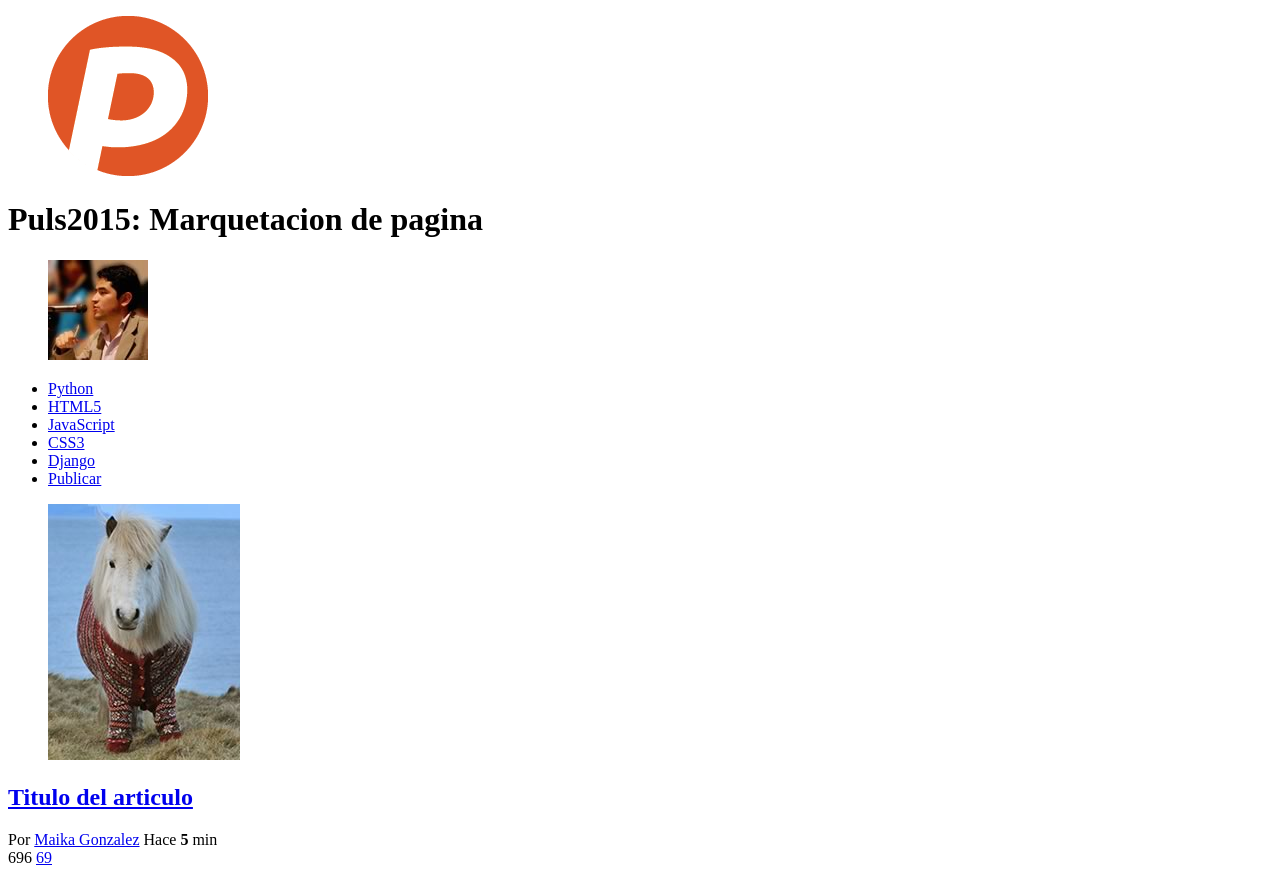
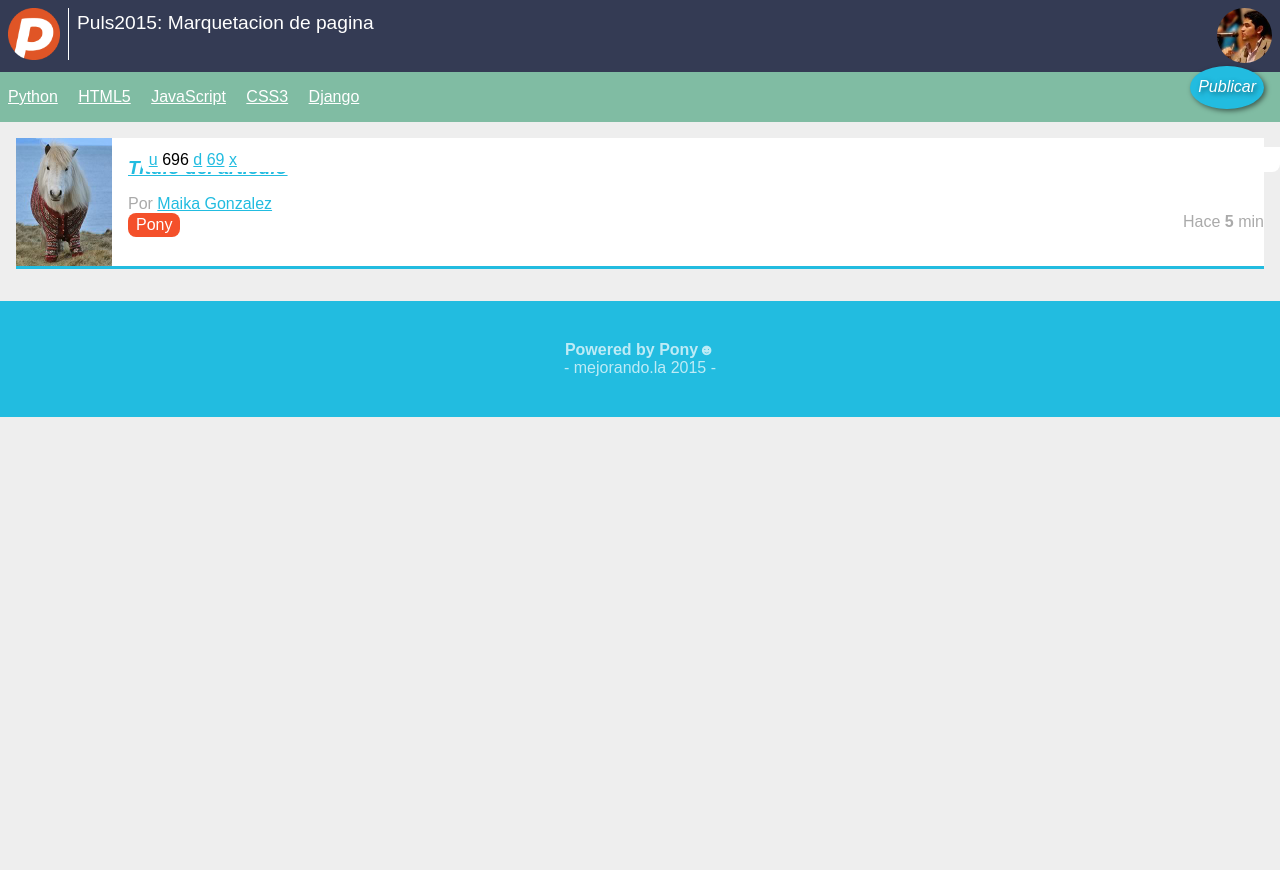
Before and after one commit to vmecheverry/Local, a plain HTML site: page index.html in a window 1280 px wide. Shown: the top 870 px of the page. After the commit the page ends 800 px from the top, so only its background shows below. Drawn offline with Linux system fonts and the light colour scheme.

Commit message:
Marquetacion 2

```diff
--- /dev/null
+++ b/estilos.css
@@ -0,0 +1,192 @@
+a
+{
+	color:#22BCE0;
+}
+
+body
+{
+	background: #EEE;
+	font-family: Arial;
+	font-size: 16px;
+}
+footer
+{
+	color: rgba(255,255,255,0.7);
+	background: #22BCE0;
+	text-align: center;
+	padding:1.5em;
+}
+footer p:first-child
+{
+	margin-bottom: 0;
+}
+footer p:last-child
+{
+	margin-top: 0;
+}
+
+footer p:last-child:after
+{
+	content: "- ";
+}
+
+footer p:last-child:before
+{
+	content: " -";
+}
+header
+{
+	background: #343B54;
+	color: white;
+	padding: 0.5em;
+	overflow: hidden;
+	position: relative;
+}
+
+header figure
+{
+	float: left;
+}
+header h1
+{
+	font-size: 1.2em;
+	font-weight: normal;
+	margin: 0.2em 70px 0 0;
+}
+
+header #avatar
+{
+	margin: 0.5em 0.5em 0 0;
+	position: absolute;
+	top: 0;
+	right: 0;
+}
+
+header #avatar img
+{
+	width: 55px;
+	border-radius: 50%;
+}
+
+header #logo img
+{
+	width: 52px;
+	border-right: 1px solid white;
+	margin-right: 0.5em;
+	padding-right: 0.5em;
+	width: 52px;
+}
+
+nav
+{
+	background: #80BCA3;
+	padding: 0.5em;
+	position: relative;
+}
+
+nav ul
+{
+	list-style: none;
+	margin: 0;
+	padding:0;
+}
+
+nav ul #publicar_nav
+{
+	position: absolute;
+	top: -0.4em;
+	right: 0;
+}
+
+nav ul #publicar_nav a
+{
+	background: #22BCE0;
+	border-radius: 50%;
+	box-shadow: rgba(0,0,0,0.5) 2px 2px 5px;
+	font-style: italic;
+	padding: 0.8em 0.5em;
+	text-decoration: none;
+	text-shadow: rgba(0,0,0,0.5) 2px 2px 5px;
+}
+nav ul li
+{
+	display: inline-block;
+	margin:  0 1em 0 0;
+}
+
+nav ul li a
+{
+	color: white;
+	display: block;
+	padding: 0.5em 0;
+}
+
+#contenido
+{
+	margin: 1em;
+}
+
+#contenido .item
+{
+	background: white;
+	border-bottom: 3px solid #22BCE0;
+	margin-bottom: 2em;
+	min-height: 128px;
+	position: relative;
+}
+#contenido .item .autor_item
+{
+	color: #AAA;
+}
+#contenido .item .datos_item
+{
+	margin-top: 1em 1em 0 0;
+	text-align: right;
+}
+#contenido .item .datos_item .fecha_item
+{
+	color: #AAA;
+}
+#contenido .item .datos_item .tag_item
+{
+	background: #F4502A;
+	border-radius: 0.5em;
+	color: white;
+	float: left;
+	display: inline-block;
+	padding: 0.2em 0.5em;
+	text-decoration: none;
+}
+#contenido .item .imagen_item img
+{
+	float: left;
+	margin: 0 1em 0 0;
+}
+#contenido .item .imagen_item img
+{
+	width: 96px;
+
+}
+#contenido .item .titulo_item
+{
+	font-size: 1.2em;
+	font-style: italic;
+	padding-top: 1em;
+}
+#contenido .item .titulo_item a`
+{
+	color: #444;
+	text-decoration: none;
+}
+#contenido .item .votacion
+{
+	background: white;
+	border-radius: 0 0 0.5em 0.5em;
+	left: 10%;
+	margin-top: 3px;
+	padding: 0.2em 0.5em;
+	position: absolute;
+	top:5%;
+	width: 90%;
+
+}
--- a/index.html
+++ b/index.html
@@ -3,6 +3,8 @@
 <head>
 	<meta charset="utf-8"/>
 	<title></title>
+	<link rel="stylesheet" type="text/css" href="normalize.css">
+	<link rel="stylesheet" type="text/css" href="estilos.css">
 </head>
 <body>
 	<header>
@@ -26,7 +28,7 @@
 			</li>
 		</ul>
 	</nav>
-	<section>
+	<section id="contenido">
 		<article class="item">
 			<figure class="imagen_item">
 				<img src="imagen.jpg"/>
@@ -38,17 +40,19 @@
 			</h2>
 			<div class="autor_item">
 				Por <a href="#">Maika Gonzalez</a>
+			</div>
+			<div class="datos_item">
+				<a href="#" class="tag_item">Pony</a>
 				<span class="fecha_item">
 					Hace <strong>5</strong> min
 				</span>
-
-				<div class="votacion">
-					<a href="#" class="up"></a>
-					696
-					<a href="#" class="down"></a>
-					<a href="#" class="comentarios_item">69</a>
-					<a href="#" class="guardar_item"></a>
-				</div>
+			</div>
+			<div class="votacion">
+				<a href="#" class="up">u</a>
+				696
+				<a href="#" class="down">d</a>
+				<a href="#" class="comentarios_item">69</a>
+				<a href="#" class="guardar_item">x</a>
 			</div>
 		</article>
 	</section>
```
Also changed, not shown: normalize.css (added).
